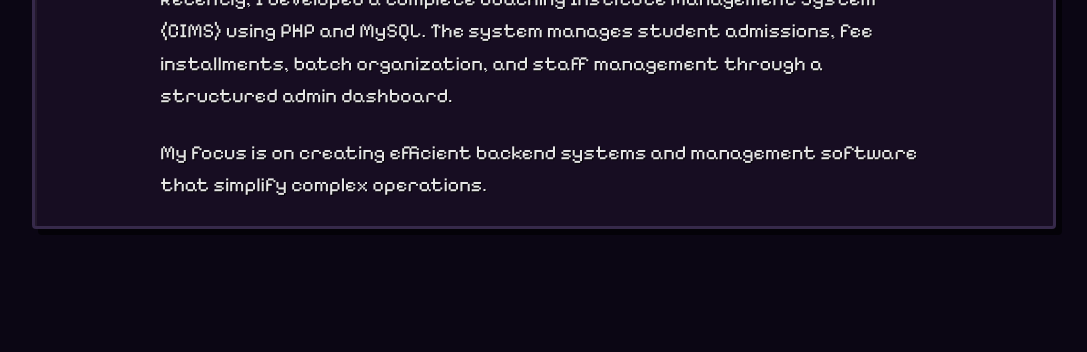
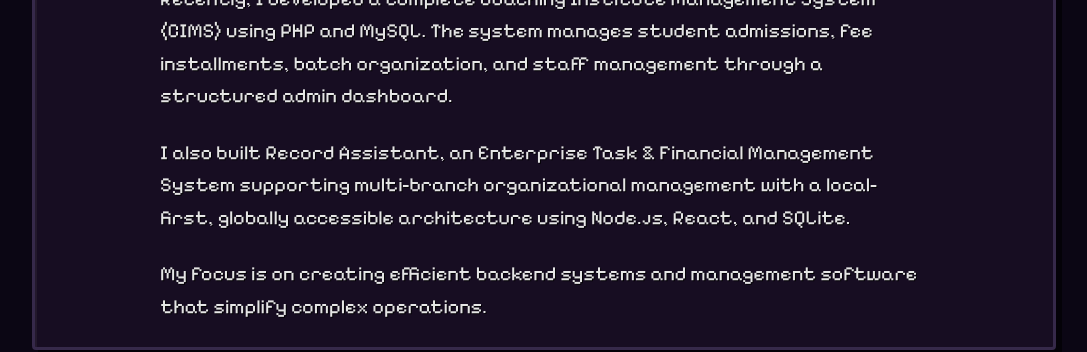
Before and after one commit to SiddharthV277/portfolio, a React (Vite) app: page / in a window 1280 px wide. Shown: the part 1200-1552 px from the top of the page, without its empty margins (96-1183 px from the left). Built offline with nearby package versions, Linux system fonts and the light colour scheme.

Commit message:
Update tech stack and About section for Record Assistant

```diff
--- a/src/components/About.jsx
+++ b/src/components/About.jsx
@@ -38,6 +38,12 @@ function About() {
           </p>
 
           <p>
+            I also built Record Assistant, an Enterprise Task & Financial
+            Management System supporting multi-branch organizational management
+            with a local-first, globally accessible architecture using Node.js, React, and SQLite.
+          </p>
+
+          <p>
             My focus is on creating efficient backend systems and management
             software that simplify complex operations.
           </p>
--- a/src/components/Skills.jsx
+++ b/src/components/Skills.jsx
@@ -15,7 +15,11 @@ import {
   SiTailwindcss,
   SiNodedotjs,
   SiTypescript,
-  SiReact
+  SiReact,
+  SiExpress,
+  SiSqlite,
+  SiVite,
+  SiCloudflare
 } from "react-icons/si";
 
 function Skills() {
@@ -49,7 +53,11 @@ function Skills() {
             <TechIcon icon={<SiReact />} label="React" color="text-[#05d9e8]" />
             <TechIcon icon={<SiTailwindcss />} label="Tailwind" color="text-[#05d9e8]" />
             <TechIcon icon={<SiNodedotjs />} label="Node.js" color="text-[#ff2a6d]" />
-            <TechIcon icon={<FaGit />} label="Git" color="text-[#ff2a6d]" />
+            <TechIcon icon={<SiExpress />} label="Express" color="text-[#ffb07c]" />
+            <TechIcon icon={<SiSqlite />} label="SQLite" color="text-[#05d9e8]" />
+            <TechIcon icon={<SiVite />} label="Vite" color="text-[#ff2a6d]" />
+            <TechIcon icon={<SiCloudflare />} label="Cloudflare" color="text-[#ffb07c]" />
+            <TechIcon icon={<FaGit />} label="Git" color="text-[#05d9e8]" />
 
           </div>
         </div>
```
